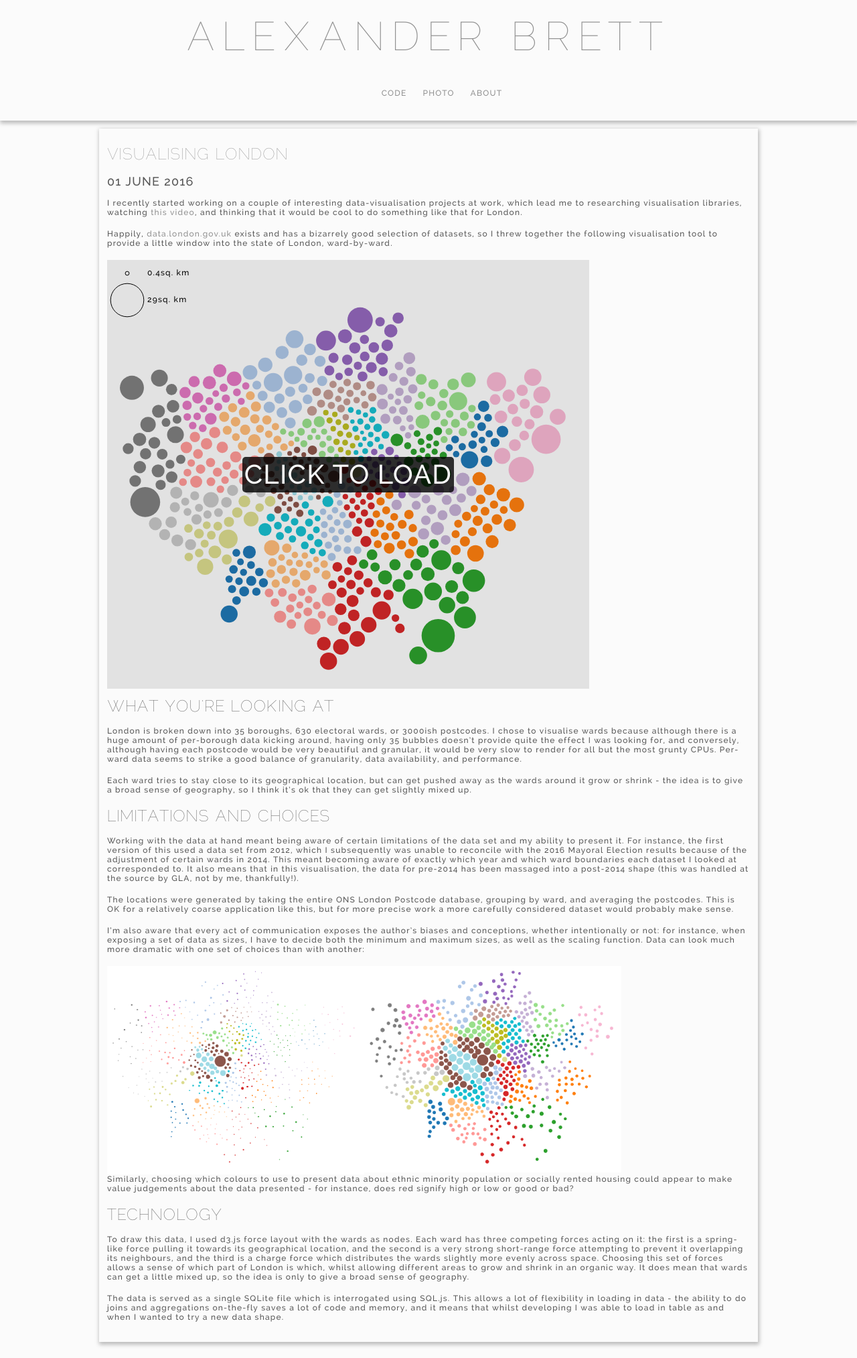
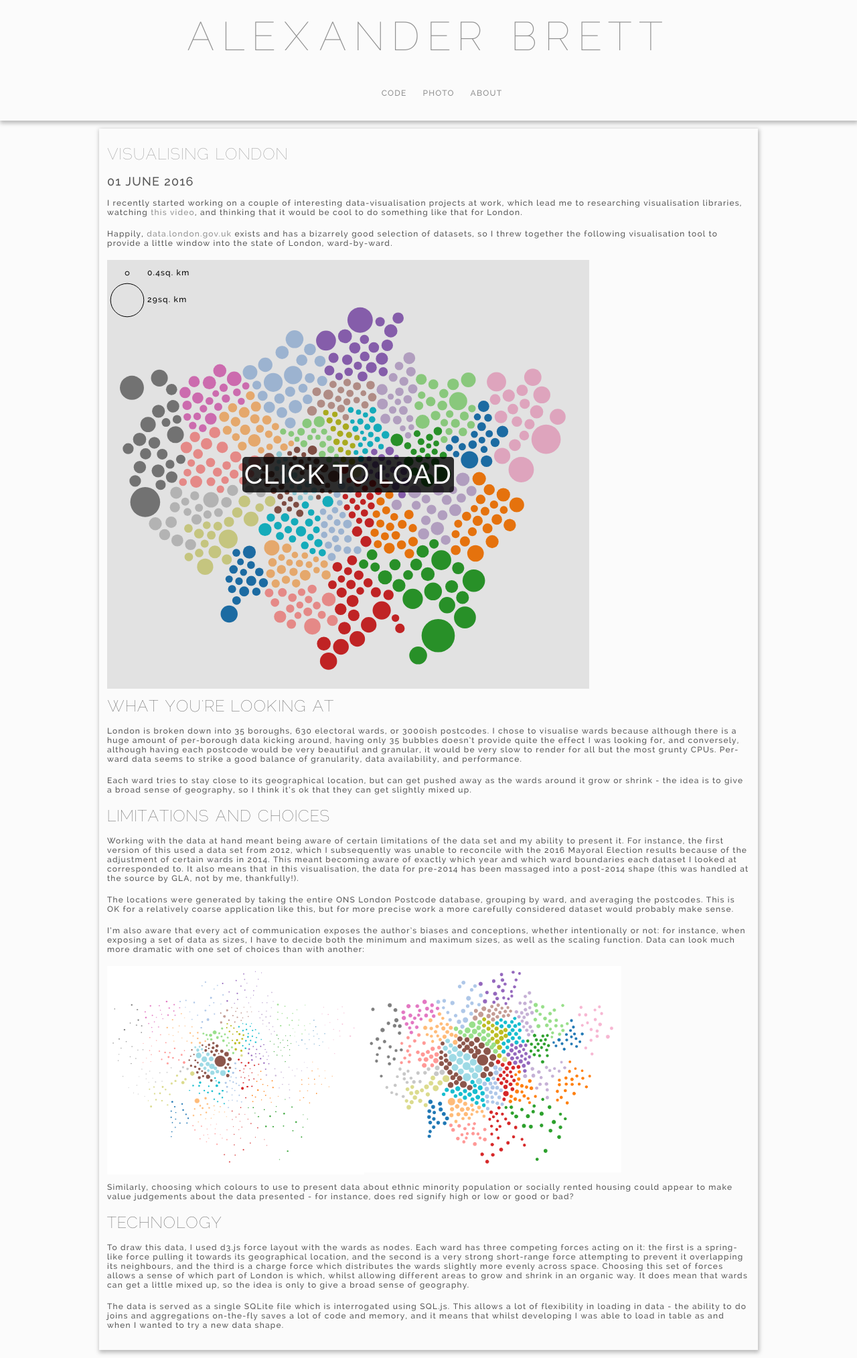
Before and after one commit to alexander-brett/alexander-brett.github.io, a Jekyll site: the page built from _posts/2016-06-01-Visualising-London.md, in a window 1280 px wide. Shown: the whole page at 67% size. Built offline with Jekyll 4.4.1, drawn with Linux system fonts in a browser that asks for light colours; nearby versions of some CDN libraries; a script that is not in the unit is left out.

Commit message:
fix html

```diff
--- a/_posts/2016-06-01-Visualising-London.md
+++ b/_posts/2016-06-01-Visualising-London.md
@@ -1298,7 +1298,7 @@ I'm also aware that every act of communication exposes the author's biases and c
 
 <img src="/res/london-vis/prices_linear_scale.PNG" alt="Prices, scaled linearly" style="width:40%;float:left"/>
 <img src="/res/london-vis/prices_sqrt_scale.PNG" alt="Prices, scaled by square root" style="width:40%;float:left"/>
-<div style="clear:both"/>
+<div style="clear:both"> </div>
 
 Similarly, choosing which colours to use to present data about ethnic minority population or socially rented housing could appear to make value judgements about the data presented - for instance, does red signify high or low or good or bad?
 
```
